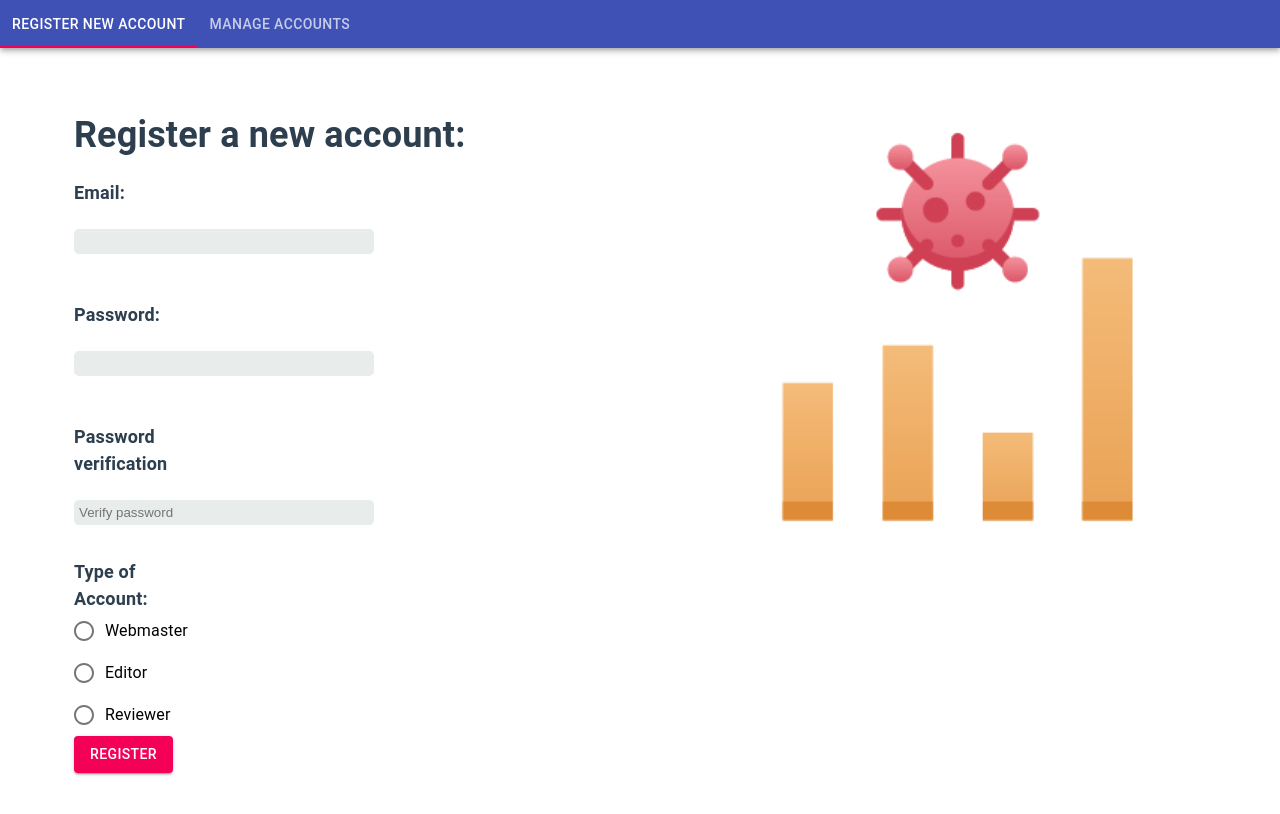
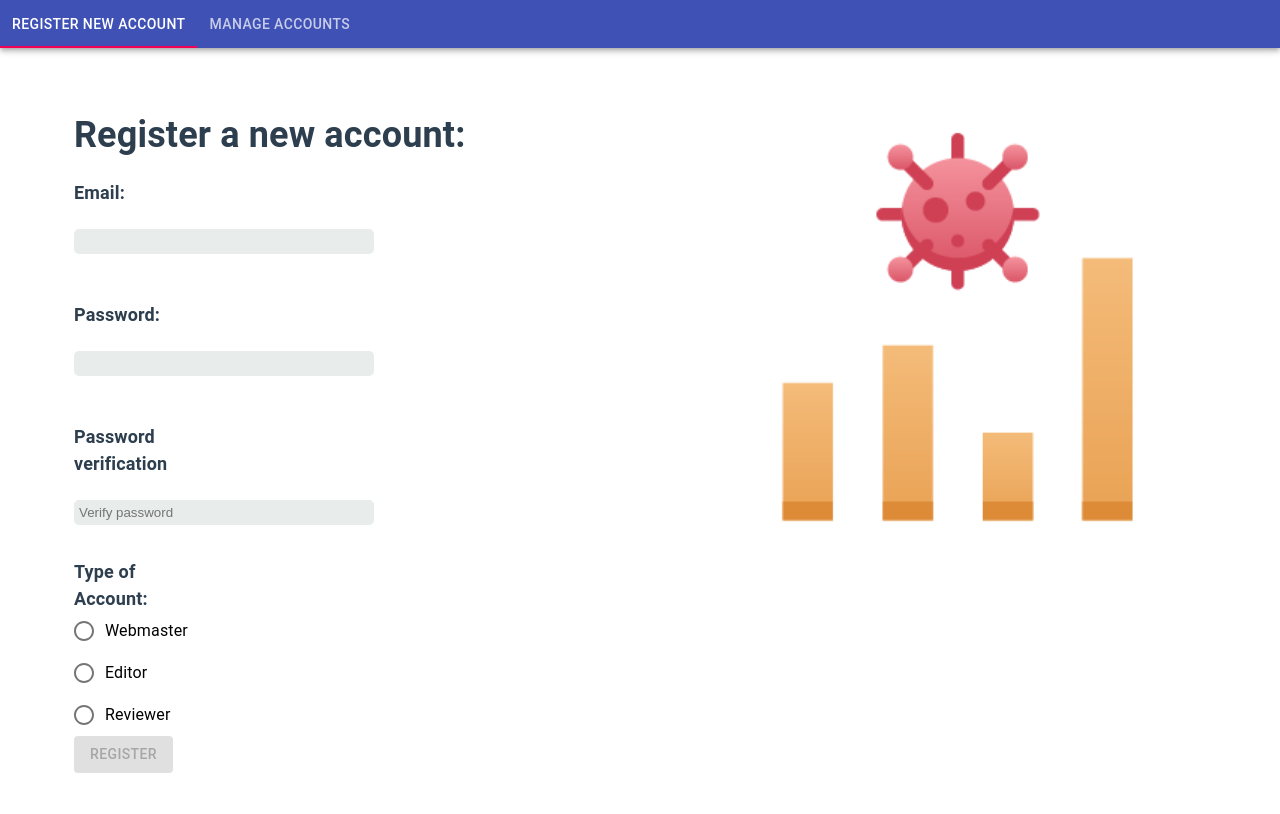
Before and after one commit to Benedict-Carling/Programming3-Frontend, a React (Create React App) app: page /accountmanagement in a window 1280 px wide. Shown: the top 814 px of the page. Built offline with nearby package versions, Linux system fonts and the light colour scheme.

Commit message:
verification that all fields are not empty to register

```diff
--- a/src/components/AccountManagement/RegisterForm.js
+++ b/src/components/AccountManagement/RegisterForm.js
@@ -34,6 +34,10 @@ export default function RegisterForm() {
         console.log(hi);
         setstatusResult(hi.status);
     };
+
+    function validateForm() {
+        return email.length > 0 && password.length > 0 && passwordCheck.length > 0 && userType.length > 0;
+  }
 
     return(
         <div>
@@ -102,6 +106,7 @@ export default function RegisterForm() {
                     color="secondary"
                     type="submit"
                     value="Register"
+                    disabled={!validateForm()}
                 >
                     Register
                 </Button>
```
